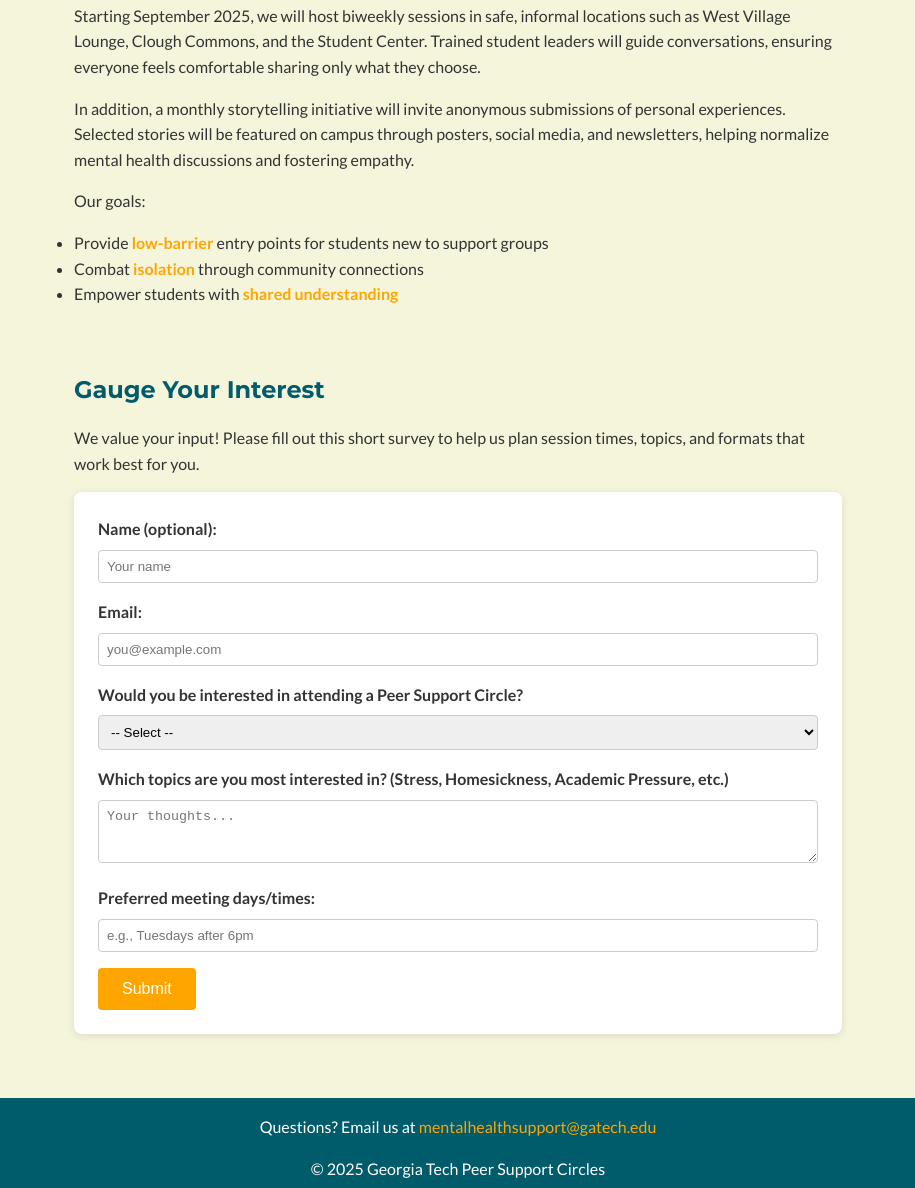
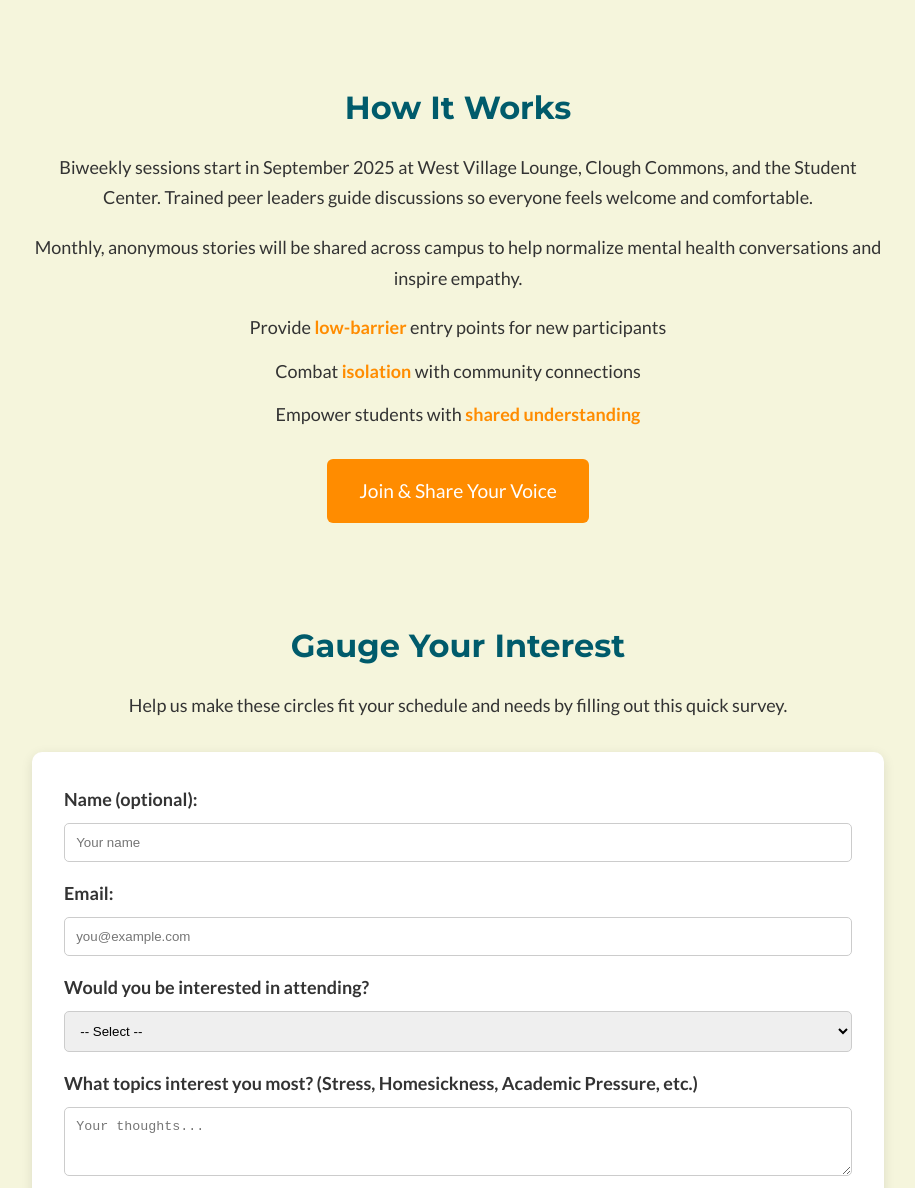
Before and after one commit to eeyal3/peer-support-circles, a plain HTML site: page index.html in a window 1280 px wide. Shown: the part 1265-2453 px from the top of the page, without its empty margins (182-1097 px from the left). Drawn offline with Linux system fonts and the light colour scheme.

Commit message:
Update index.html

```diff
--- a/index.html
+++ b/index.html
@@ -10,32 +10,37 @@
     :root {
       --primary: #007B8F; /* Teal */
       --secondary: #005B6B; /* Dark Teal */
-      --accent: #FFA500; /* Orange */
+      --accent: #FF8C00; /* Darker Orange for better contrast */
       --neutral: #F5F5DC; /* Beige */
       --font-heading: 'Montserrat', sans-serif;
       --font-body: 'Lato', sans-serif;
     }
     * { box-sizing: border-box; margin: 0; padding: 0; }
-    body { font-family: var(--font-body); background: var(--neutral); color: #333; line-height: 1.6; }
-    header { background: var(--primary); color: white; padding: 2rem 1rem; text-align: center; }
-    header h1 { font-family: var(--font-heading); font-size: 2.5rem; }
-    nav { margin-top: 1rem; }
-    nav a { color: white; margin: 0 0.75rem; text-decoration: none; font-weight: bold; }
-    section { padding: 2rem 1rem; max-width: 800px; margin: auto; }
-    .embed-poster { text-align: center; margin: 2rem 0; }
-    .embed-poster img { width: 100%; height: auto; border: 1px solid #ccc; }
-    h2 { font-family: var(--font-heading); color: var(--secondary); margin-bottom: 1rem; }
-    p { margin-bottom: 1rem; }
+    body { font-family: var(--font-body); background: var(--neutral); color: #333; line-height: 1.7; font-size: 18px; }
+    header { position: sticky; top: 0; background: var(--primary); color: white; padding: 2rem 1rem; text-align: center; z-index: 10; }
+    header h1 { font-family: var(--font-heading); font-size: 2.5rem; margin-bottom: 0.5rem; }
+    nav a { color: white; margin: 0 0.75rem; text-decoration: none; font-weight: bold; transition: color 0.3s ease; }
+    nav a:hover { color: var(--accent); }
+    section { padding: 3rem 1.5rem; max-width: 900px; margin: auto; text-align: center; }
+    h2 { font-family: var(--font-heading); color: var(--secondary); margin-bottom: 1rem; font-size: 2rem; }
+    p { margin-bottom: 1.2rem; }
     .highlight { color: var(--accent); font-weight: bold; }
-    /* Survey form styles */
-    form { background: white; padding: 1.5rem; border-radius: 8px; box-shadow: 0 2px 8px rgba(0,0,0,0.1); }
+    .embed-poster img { width: 100%; max-width: 650px; border-radius: 8px; cursor: pointer; transition: transform 0.3s ease; }
+    .embed-poster img:hover { transform: scale(1.02); }
+    .cta { background: var(--accent); color: white; padding: 1rem 2rem; font-size: 1.2rem; border: none; border-radius: 6px; cursor: pointer; margin-top: 1rem; display: inline-block; text-decoration: none; transition: opacity 0.3s ease; }
+    .cta:hover { opacity: 0.85; }
+    ul { list-style: none; padding: 0; }
+    ul li { margin-bottom: 0.8rem; font-weight: 500; }
+    form { background: white; padding: 2rem; border-radius: 10px; box-shadow: 0 3px 12px rgba(0,0,0,0.1); text-align: left; margin-top: 2rem; }
     form .form-group { margin-bottom: 1rem; }
     form label { display: block; margin-bottom: 0.5rem; font-weight: bold; }
-    form input, form textarea, form select { width: 100%; padding: 0.5rem; border: 1px solid #ccc; border-radius: 4px; }
-    form button { background: var(--accent); color: white; border: none; padding: 0.75rem 1.5rem; font-size: 1rem; border-radius: 4px; cursor: pointer; }
+    form input, form textarea, form select { width: 100%; padding: 0.7rem; border: 1px solid #ccc; border-radius: 5px; }
+    form button { background: var(--accent); color: white; border: none; padding: 0.9rem 1.5rem; font-size: 1rem; border-radius: 6px; cursor: pointer; margin-top: 1rem; }
     form button:hover { opacity: 0.9; }
-    footer { background: var(--secondary); color: white; text-align: center; padding: 1rem; margin-top: 2rem; }
-    footer a { color: var(--accent); text-decoration: none; }
+    .testimonial { font-style: italic; background: #fff8e6; border-left: 4px solid var(--accent); padding: 1rem; margin: 2rem 0; border-radius: 6px; }
+    footer { background: var(--secondary); color: white; text-align: center; padding: 1.5rem; margin-top: 3rem; font-size: 0.9rem; }
+    footer a { color: var(--accent); text-decoration: none; font-weight: bold; }
+    html { scroll-behavior: smooth; }
   </style>
 </head>
 <body>
@@ -52,32 +57,32 @@
 
   <section id="overview">
     <h2>Addressing Mental Health on Campus</h2>
-    <p>At Georgia Tech, students often face intense academic pressure, isolation, and burnout. While professional counseling services are available, many feel hesitant to seek help due to stigma or lack of awareness. Peer Support Circles aim to create accessible, informal spaces where students can share experiences, listen, and build community.</p>
+    <p>Georgia Tech students face intense academic pressure, isolation, and burnout. While counseling exists, many hesitate to seek help due to stigma or lack of awareness. Peer Support Circles create welcoming spaces where students can share, connect, and feel supported.</p>
+    <div class="testimonial">“I didn’t know how much I needed to talk until I joined. It’s like finding people who truly get it.” – GT Student</div>
   </section>
 
   <section id="poster">
     <h2>Our Poster</h2>
     <div class="embed-poster">
-      <!-- Replace 'poster.png' with the correct path to your poster image -->
-      <img src="poster.png" alt="Peer Support Circle Poster">
+      <img src="poster.png" alt="Peer Support Circle Poster" onclick="window.open(this.src,'_blank');">
     </div>
   </section>
 
   <section id="details">
     <h2>How It Works</h2>
-    <p>Starting September 2025, we will host biweekly sessions in safe, informal locations such as West Village Lounge, Clough Commons, and the Student Center. Trained student leaders will guide conversations, ensuring everyone feels comfortable sharing only what they choose.</p>
-    <p>In addition, a monthly storytelling initiative will invite anonymous submissions of personal experiences. Selected stories will be featured on campus through posters, social media, and newsletters, helping normalize mental health discussions and fostering empathy.</p>
-    <p>Our goals:</p>
+    <p>Biweekly sessions start in September 2025 at West Village Lounge, Clough Commons, and the Student Center. Trained peer leaders guide discussions so everyone feels welcome and comfortable. </p>
+    <p>Monthly, anonymous stories will be shared across campus to help normalize mental health conversations and inspire empathy.</p>
     <ul>
-      <li>Provide <span class="highlight">low-barrier</span> entry points for students new to support groups</li>
-      <li>Combat <span class="highlight">isolation</span> through community connections</li>
+      <li>Provide <span class="highlight">low-barrier</span> entry points for new participants</li>
+      <li>Combat <span class="highlight">isolation</span> with community connections</li>
       <li>Empower students with <span class="highlight">shared understanding</span></li>
     </ul>
+    <a class="cta" href="#survey">Join & Share Your Voice</a>
   </section>
 
   <section id="survey">
     <h2>Gauge Your Interest</h2>
-    <p>We value your input! Please fill out this short survey to help us plan session times, topics, and formats that work best for you.</p>
+    <p>Help us make these circles fit your schedule and needs by filling out this quick survey.</p>
     <form id="interestForm">
       <div class="form-group">
         <label for="name">Name (optional):</label>
@@ -88,7 +93,7 @@
         <input type="email" id="email" name="email" placeholder="you@example.com" required>
       </div>
       <div class="form-group">
-        <label for="interest">Would you be interested in attending a Peer Support Circle?</label>
+        <label for="interest">Would you be interested in attending?</label>
         <select id="interest" name="interest" required>
           <option value="">-- Select --</option>
           <option value="Yes">Yes</option>
@@ -97,11 +102,11 @@
         </select>
       </div>
       <div class="form-group">
-        <label for="topics">Which topics are you most interested in? (Stress, Homesickness, Academic Pressure, etc.)</label>
+        <label for="topics">What topics interest you most? (Stress, Homesickness, Academic Pressure, etc.)</label>
         <textarea id="topics" name="topics" rows="3" placeholder="Your thoughts..."></textarea>
       </div>
       <div class="form-group">
-        <label for="times">Preferred meeting days/times:</label>
+        <label for="times">Preferred meeting times:</label>
         <input type="text" id="times" name="times" placeholder="e.g., Tuesdays after 6pm">
       </div>
       <button type="submit">Submit</button>
@@ -117,7 +122,6 @@
   <script>
     document.getElementById('interestForm').addEventListener('submit', function(e) {
       e.preventDefault();
-      // TODO: Integrate with backend or Google Forms
       document.getElementById('thankYou').style.display = 'block';
       this.reset();
     });
```
